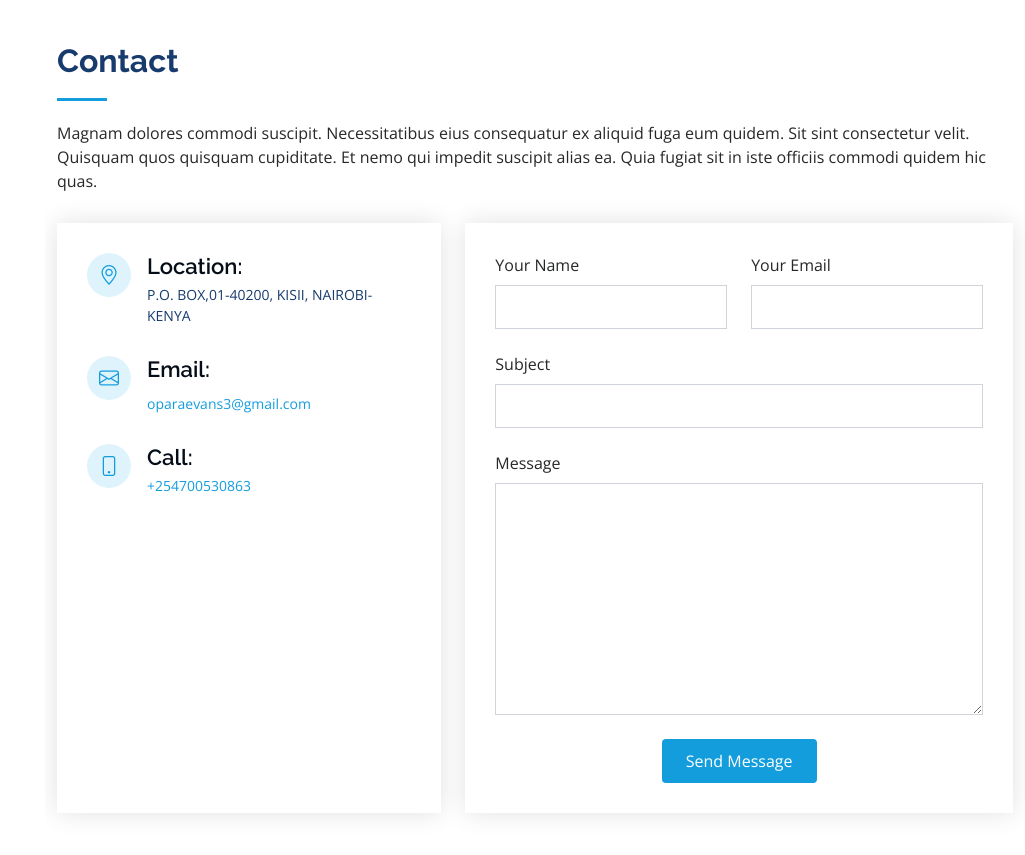
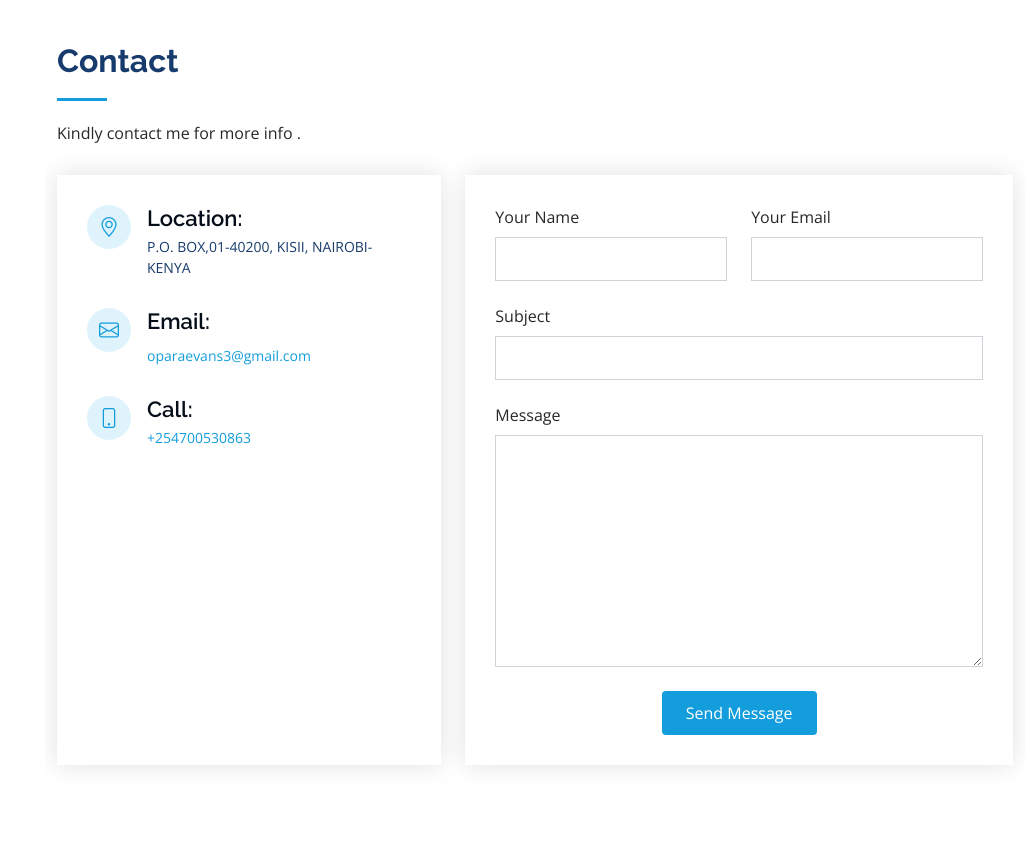
Before and after one commit to Evans-Op/helloworld, a plain HTML site: page index.html in a window 1280 px wide. Shown: the part 4220-5075 px from the top of the page, without its empty margins (255-1280 px from the left). Drawn offline with nearby package versions, Linux system fonts and the light colour scheme; files that its build step writes are made by us from their sources; files whose address does not match are found by name.

Commit message:
Add files via upload

```diff
--- a/index.html
+++ b/index.html
@@ -284,7 +284,7 @@
 
         <div class="section-title">
           <h2>Contact</h2>
-          <p>Magnam dolores commodi suscipit. Necessitatibus eius consequatur ex aliquid fuga eum quidem. Sit sint consectetur velit. Quisquam quos quisquam cupiditate. Et nemo qui impedit suscipit alias ea. Quia fugiat sit in iste officiis commodi quidem hic quas.</p>
+          <p>Kindly contact me for more info .</p>
         </div>
 
         <div class="row" data-aos="fade-in">
```
